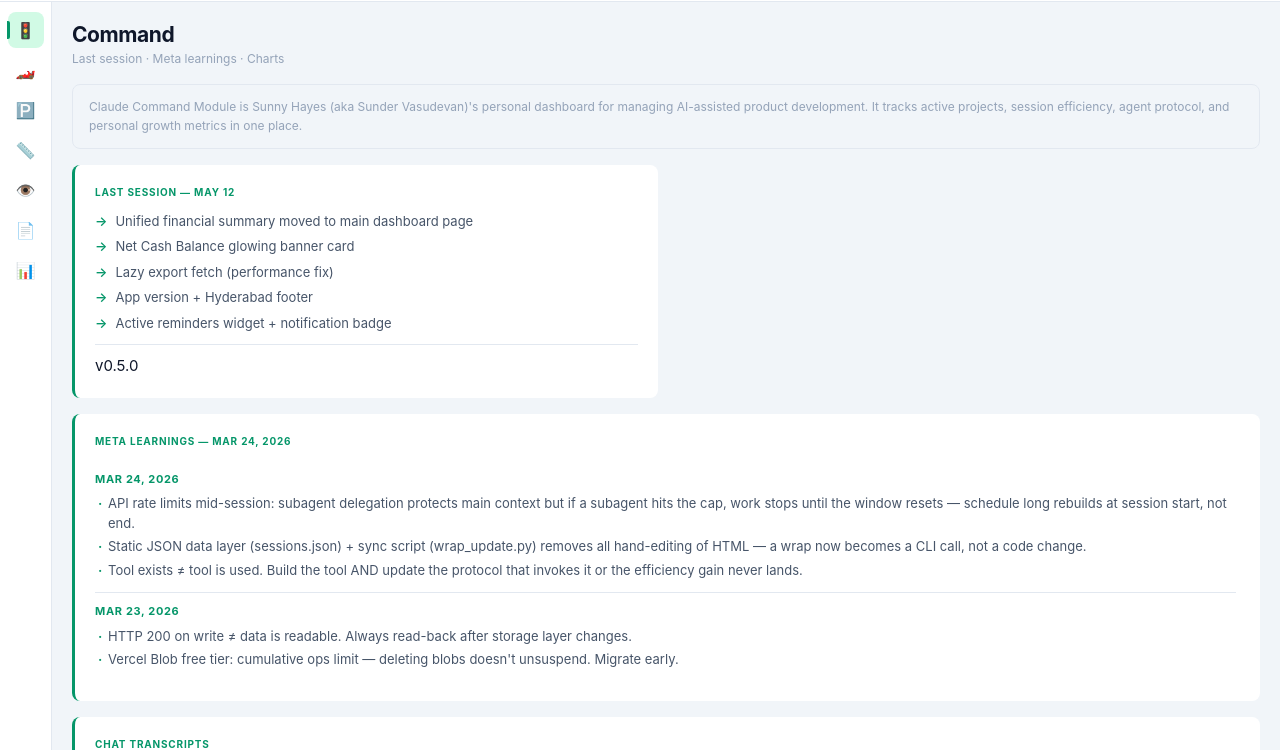
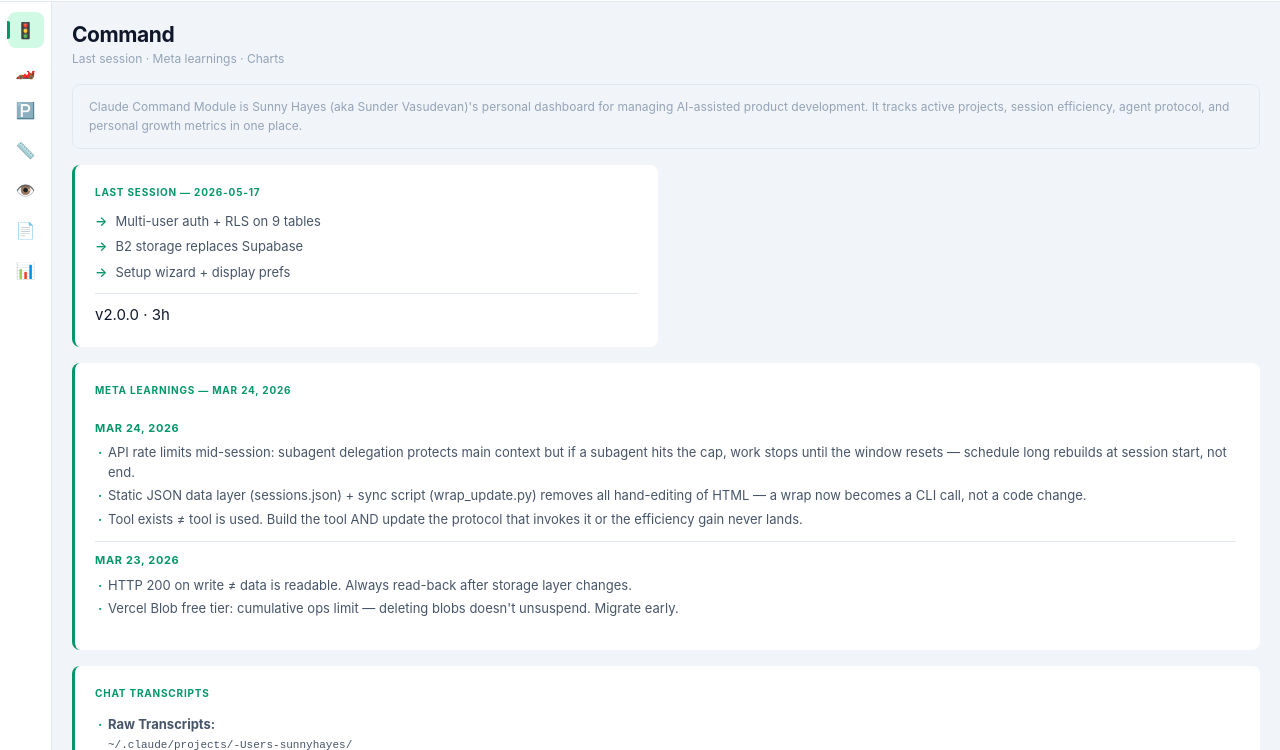
Before and after one commit to sunder-vasudevan/command-centre, a plain HTML site: page index.html in a window 1280 px wide. Shown: the part 50-800 px from the top of the page. Drawn offline with Linux system fonts and the light colour scheme.

Commit message:
wrap: update last session BuildTrack v2.0.0

```diff
--- a/index.html
+++ b/index.html
@@ -734,16 +734,14 @@
 
       <div class="g2">
         <div class="card">
-                                                                                                                                                                                                                  <div class="ct">Last Session — May 12</div>
+                                                                                                                                                                                                                            <div class="ct">Last Session — 2026-05-17</div>
           <ul class="bl">
-            <li>Unified financial summary moved to main dashboard page</li>
-            <li>Net Cash Balance glowing banner card</li>
-            <li>Lazy export fetch (performance fix)</li>
-            <li>App version + Hyderabad footer</li>
-            <li>Active reminders widget + notification badge</li>
+            <li>Multi-user auth + RLS on 9 tables</li>
+            <li>B2 storage replaces Supabase</li>
+            <li>Setup wizard + display prefs</li>
           </ul>
           <div style="margin-top:11px;padding-top:10px;border-top:1px solid var(--border);display:flex;gap:6px;flex-wrap:wrap">
-            v0.5.0
+            v2.0.0 · 3h
           </div>
           </div>
         </div>
```
